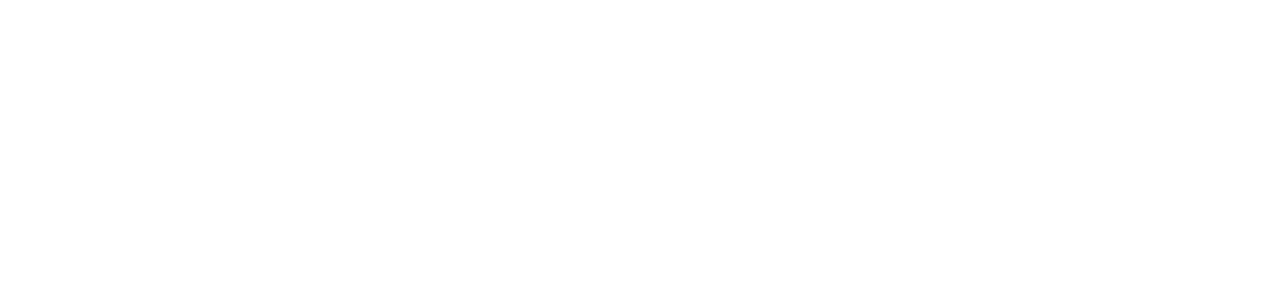
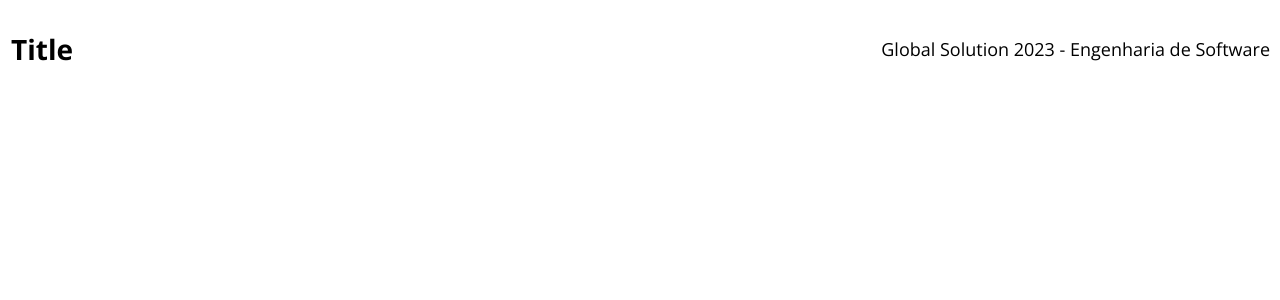
Before and after one commit to Global-Solution-2-sem/web, a React (Vite) app in the folder frontend/: page / in a window 1280 px wide. Shown: the top 300 px of the page. Built offline with nearby package versions, Linux system fonts and the light colour scheme; the HTML template or start-up script is replaced by a standard one.

Commit message:
feat: header

```diff
--- a/frontend/index.html
+++ b/frontend/index.html
@@ -1,13 +1,15 @@
 <!doctype html>
 <html lang="en">
+
 <head>
   <meta charset="UTF-8" />
-    <link rel="icon" type="image/svg+xml" href="/vite.svg" />
   <meta name="viewport" content="width=device-width, initial-scale=1.0" />
   <title></title>
 </head>
+
 <body>
   <div id="root"></div>
   <script type="module" src="/src/main.tsx"></script>
 </body>
+
 </html>
--- a/frontend/package.json
+++ b/frontend/package.json
@@ -22,6 +22,8 @@
     "eslint": "^8.45.0",
     "eslint-plugin-react-hooks": "^4.6.0",
     "eslint-plugin-react-refresh": "^0.4.3",
+    "node-sass": "^9.0.0",
+    "sass": "^1.69.5",
     "typescript": "^5.0.2",
     "vite": "^4.4.5"
   }
--- a/frontend/src/App.tsx
+++ b/frontend/src/App.tsx
@@ -1,8 +1,10 @@
+import Header from "./components/Header";
+
 export default function App() {
 
   return (
     <>
-
+      <Header />
     </>
   )
 }
--- /dev/null
+++ b/frontend/src/components/Header.tsx
@@ -0,0 +1,10 @@
+import '../styles/header.scss'
+
+export default function Header() {
+    return (
+        <header>
+            <h1>Title</h1>
+            <p>Global Solution 2023 - Engenharia de Software</p>
+        </header>
+    )
+}
--- /dev/null
+++ b/frontend/src/styles/header.scss
@@ -0,0 +1,20 @@
+@import url('https://fonts.googleapis.com/css2?family=Open+Sans:wght@400;700&family=Quicksand:wght@300&display=swap');
+
+header {
+    width: 100%;
+    padding: 3px;
+    display: flex;
+    justify-content: space-between;
+    align-items: center;
+    font-family: 'Open Sans';
+
+    h1 {
+        font-size: 28px;
+        font-weight: 700;
+    }
+
+    p {
+        font-size: 18px;
+        padding: 0 5px;
+    }
+}
```
Also changed, not shown: 1 other file (tests, documents, lock files or other folders). Lines whose indentation alone changed are shown as unchanged.
